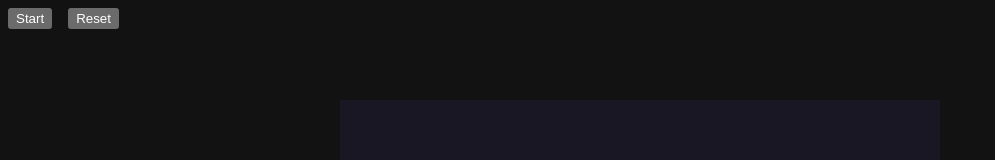
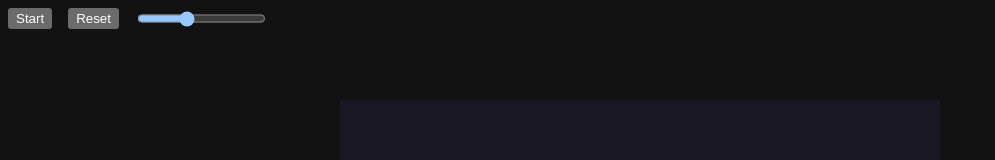
Before and after one commit to apangnathip/bacterium, a React (Vite) app: page / in a window 1280 px wide. Shown: the top 160 px of the page, without its empty margins (0-995 px from the left). Built offline with nearby package versions, Linux system fonts and the light colour scheme.

Commit message:
implement fps slider

```diff
--- a/src/components/Canvas.tsx
+++ b/src/components/Canvas.tsx
@@ -122,6 +122,7 @@ const Canvas = ({
   const requestRef = useRef(0);
   const mouseRef = useRef({ x: 0, y: 0, isClicked: false });
   const runRef = useRef(true);
+  const fpsRef = useRef(1);
   let canvas: HTMLCanvasElement | null;
   let ctx: CanvasRenderingContext2D | null;
   let then: number;
@@ -142,6 +143,7 @@ const Canvas = ({
 
   useEffect(() => {
     runRef.current = flags.continue;
+    fpsRef.current = flags.fps;
     if (flags.reset) {
       gridObj.grid = createNewGrid(gridObj.size);
       setFlags((prev) => ({ ...prev, reset: false }));
@@ -158,8 +160,8 @@ const Canvas = ({
     // update grid by a set interval
     then = then ?? time;
     let delta = time - then;
-    if (runRef.current && delta > 1000 / flags.fps) {
-      then = time - (delta % (1000 / flags.fps));
+    if (runRef.current && delta > 1000 / fpsRef.current) {
+      then = time - (delta % (1000 / fpsRef.current));
       updateGrid(gridObj);
     }
   };
--- a/src/components/Controls.tsx
+++ b/src/components/Controls.tsx
@@ -21,6 +21,16 @@ const Controls = ({
       <button onClick={() => setFlags((prev) => ({ ...prev, reset: true }))}>
         Reset
       </button>
+      <input
+        type="range"
+        min="1"
+        max="25"
+        step="1"
+        defaultValue={flags.fps}
+        onChange={(e) => {
+          setFlags((prev) => ({ ...prev, fps: parseInt(e.target.value) }));
+        }}
+      ></input>
     </div>
   );
 };
```
